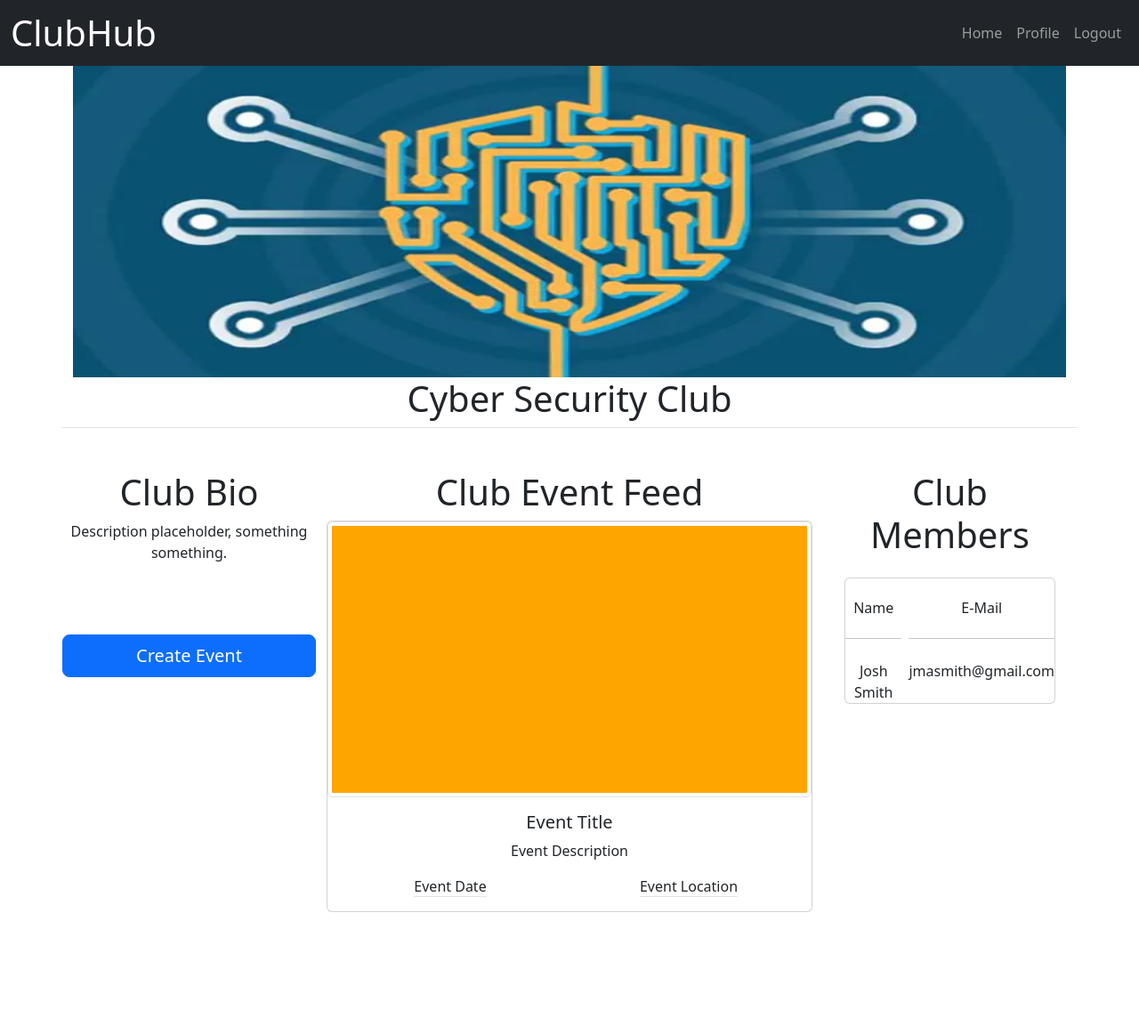
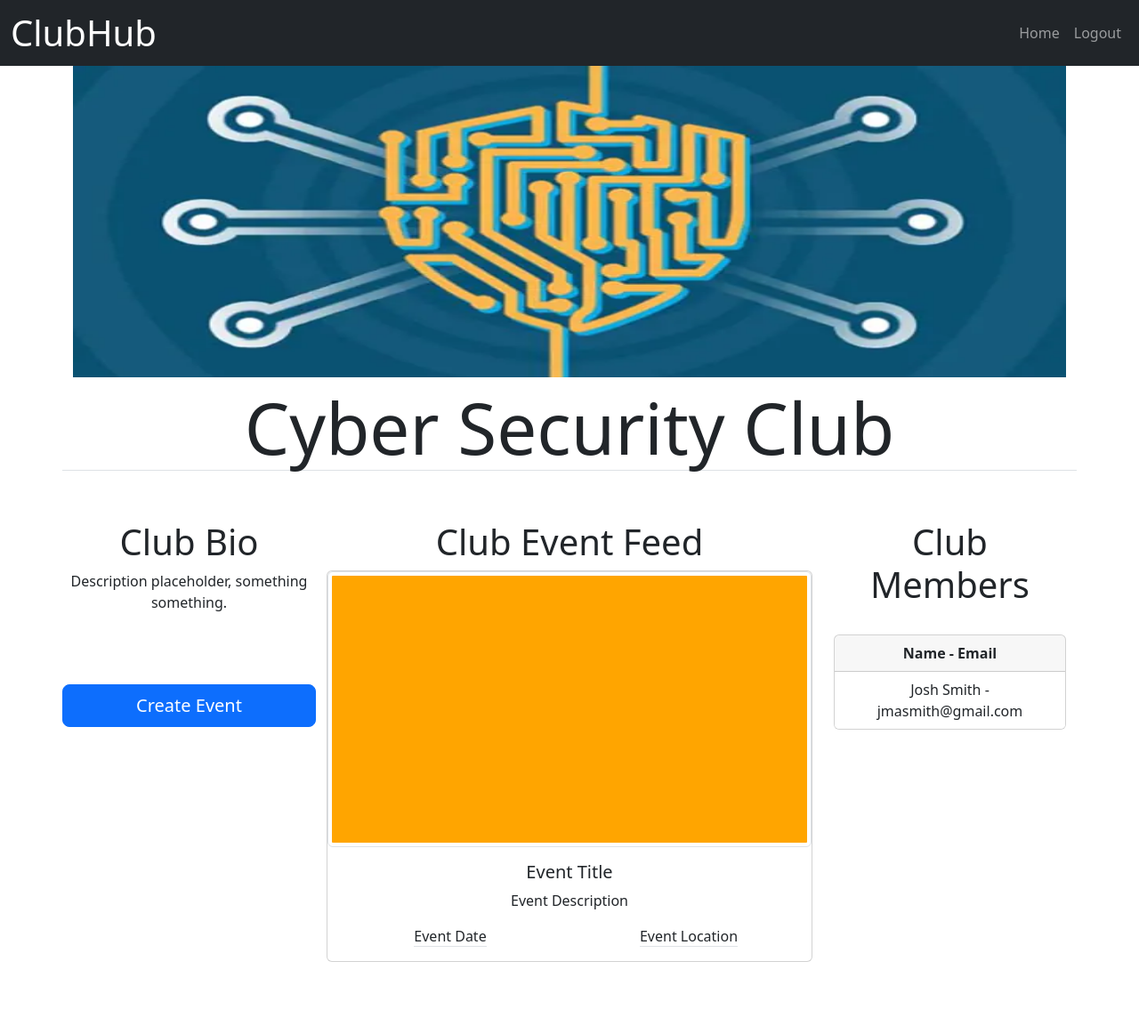
Before and after one commit to jmasmith/ClubHubRepo, a Flask app: page /club/3 in a window 1280 px wide. Shown: the whole page at 89% size. Before the commit the page ends 1025 px from the top, so only its background shows below. Run offline with Flask 3, Linux system fonts and the light colour scheme; a user stored in the database is signed in.

Commit message:
Removed profile page/route; Made style tweaks

```diff
--- a/ClubHub/auth.py
+++ b/ClubHub/auth.py
@@ -23,7 +23,7 @@ def login_post():
         return redirect(url_for('auth.login'))
 
     login_user(user, remember=remember)
-    return redirect(url_for('main.profile'))
+    return redirect(url_for('main.index'))
 
 @auth.route('/signup', methods=['POST'])
 def signup_post():
--- a/ClubHub/main.py
+++ b/ClubHub/main.py
@@ -118,8 +118,3 @@ def delete(clubID):
     db.session.delete(club)
     db.session.commit()
     return redirect(url_for("main.index"))
-
-@main.route('/profile')
-@login_required
-def profile():
-    return render_template('profile.html', name=current_user.name)
--- a/ClubHub/templates/base.html
+++ b/ClubHub/templates/base.html
@@ -5,7 +5,7 @@
     <meta charset="utf-8">
     <meta http-equiv="X-UA-Compatible" content="IE=edge">
     <meta name="viewport" content="width=device-width, initial-scale=1">
-    <title>Flask Auth Example</title>
+    <title>Club Hub - {% block title %}{% endblock %}</title>
     <!-- CSS only -->
     <link href="https://cdn.jsdelivr.net/npm/bootstrap@5.2.2/dist/css/bootstrap.min.css" rel="stylesheet" integrity="sha384-Zenh87qX5JnK2Jl0vWa8Ck2rdkQ2Bzep5IDxbcnCeuOxjzrPF/et3URy9Bv1WTRi" crossorigin="anonymous">
     <style>
@@ -29,11 +29,6 @@
                     <li class="nav-item">
                         <a class="nav-link" href="{{ url_for('main.index') }}">Home</a>
                     </li>
-                    {% if current_user.is_authenticated %}
-                    <li class="nav-item">
-                        <a class="nav-link" href="{{ url_for('main.profile') }}">Profile</a>
-                    </li>
-                    {% endif %}
                     {% if not current_user.is_authenticated %}
                     <li class="nav-item">
                         <a class="nav-link" href="{{ url_for('auth.login') }}">Login</a>
--- a/ClubHub/templates/index.html
+++ b/ClubHub/templates/index.html
@@ -1,4 +1,5 @@
 {% extends "base.html" %}
+{% block title %}Home{% endblock %}
 
 {% block content %}
 <div class="container-fluid text-center my-4">
--- a/ClubHub/templates/login.html
+++ b/ClubHub/templates/login.html
@@ -1,4 +1,5 @@
 {% extends "base.html" %}
+{% block title %}Login{% endblock %}
 
 {% block content %}
 <div>
--- a/ClubHub/templates/newClub.html
+++ b/ClubHub/templates/newClub.html
@@ -1,5 +1,5 @@
 {% extends "base.html" %}
-
+{% block title %}New Club{% endblock %}
 {% block content %}
 <div>
     <div>
--- a/ClubHub/templates/viewClub.html
+++ b/ClubHub/templates/viewClub.html
@@ -1,5 +1,5 @@
 {% extends "base.html" %}
-
+{% block title %}{{ club.name }}{% endblock %}
 {% block content %}
 <div class="modal fade" id="exampleModal" tabindex="-1" aria-labelledby="exampleModalLabel" aria-hidden="true">
     <div class="modal-dialog">
@@ -34,9 +34,7 @@
         {% endif %}
     </div>
     <div class="row">
-        <span class="border-bottom text-center">
-            <h1>{{ club.name }}</h1>
-        </span>
+        <span class=" my-2 border-bottom text-center display-1"><strong>{{ club.name }}</strong></span>
     </div><br><br>
     <div class="row text-center">
         <div class="col-3 text-center">
@@ -70,34 +68,14 @@
             </div><br><br><br>
         </div>
         <div class="col-3 text-center">
-            <div class="card-body">
-                <h1 class="card-title">Club Members</h1><br>
-                <div class="container">
-                    <div class="card">
-                        <div class="row g-2">
-                            <div class="col">
-                                <br>
-                                <h6>Name</h6>
-                                <hr class="my-4">
-                                {% for member in members %}
-                                <div class="member">
-                                    <div class="row g-2"><span>{{ member.name }}</span></div>
-                                </div>
-                                {% endfor %}
-                            </div>
-                            <div class="col">
-                                <br>
-                                <h6>E-Mail</h6>
-                                <hr class="my-4">
-                                {% for member in members %}
-                                <div class="member">
-                                    <div class="row g-5"><span>{{ member.email }}</span></div>
-                                </div>
-                                {% endfor %}
-                            </div>
-                        </div>
-                    </div>
-                </div>
+            <h1>Club Members</h1><br>
+            <div class="card">
+                <div class="card-header fw-bolder">Name - Email</div>
+                <ul class="list-group list-group-flush">
+                    {% for member in members %}
+                    <li class="list-group-item">{{member.name}} - {{member.email}}</li>
+                    {% endfor %}
+                </ul>
             </div>
         </div>
     </div>
```
Also changed, not shown: ClubHub/templates/profile.html (deleted, +0 -7 lines), ClubHub/templates/signup.html (+2 -33 lines).
